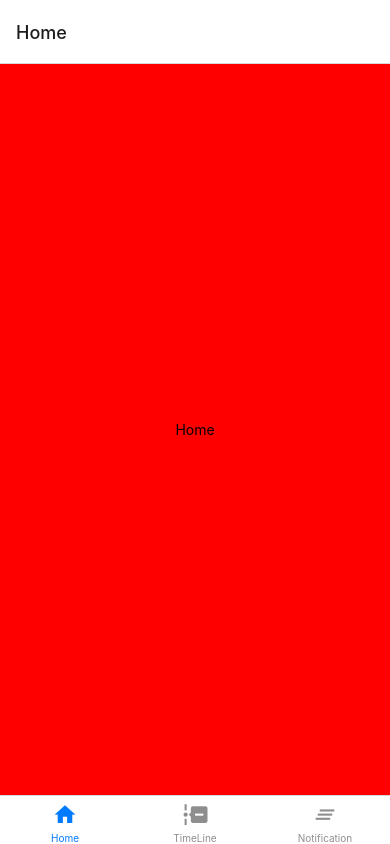
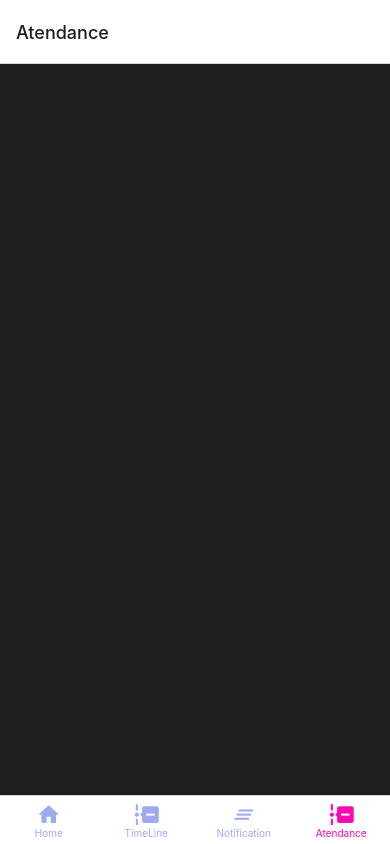
Before and after one commit to brunodias-r/ProjIntSectionsTimeline, a React Native app in the folder SectionsTimeline/: screen /Atendance in a window 390 px wide. Built offline with nearby package versions, Linux system fonts and the light colour scheme.

Commit message:
Criarção de Atendance

```diff
--- a/SectionsTimeline/package.json
+++ b/SectionsTimeline/package.json
@@ -9,7 +9,7 @@
     "web": "expo start --web"
   },
   "dependencies": {
-    "@expo/webpack-config": "^0.17.0",
+    "@expo/webpack-config": "^0.16.19",
     "@react-native-masked-view/masked-view": "^0.2.7",
     "@react-navigation/bottom-tabs": "^6.4.0",
     "@react-navigation/native": "^6.0.13",
@@ -18,12 +18,14 @@
     "expo": "~46.0.9",
     "expo-status-bar": "~1.4.0",
     "install": "^0.13.0",
+    "native-base": "^3.4.17",
     "react": "18.0.0",
     "react-dom": "^18.0.0",
-    "react-native": "0.69.5",
+    "react-native": "^0.69.6",
     "react-native-gesture-handler": "~2.5.0",
     "react-native-safe-area-context": "^4.3.1",
     "react-native-screens": "~3.15.0",
+    "react-native-step-indicator": "^1.0.3",
     "react-native-timeline-flatlist": "^0.8.0",
     "react-native-web": "^0.18.9"
   },
--- /dev/null
+++ b/SectionsTimeline/src/pages/Atendance/index.js
@@ -0,0 +1,126 @@
+import { StyleSheet, Text, StatusBar, View } from 'react-native';
+import React, {useState, useEffect } from 'react';
+import StepIndicator from 'react-native-step-indicator';
+
+const labels = ["Cart","Delivery Address","Order Summary","Payment Method","Track"];
+const customStyles = {
+  stepIndicatorSize: 25,
+  currentStepIndicatorSize:30,
+  separatorStrokeWidth: 2,
+  currentStepStrokeWidth: 3,
+  stepStrokeCurrentColor: '#fe7013',
+  stepStrokeWidth: 3,
+  stepStrokeFinishedColor: '#fe7013',
+  stepStrokeUnFinishedColor: '#aaaaaa',
+  separatorFinishedColor: '#fe7013',
+  separatorUnFinishedColor: '#aaaaaa',
+  stepIndicatorFinishedColor: '#fe7013',
+  stepIndicatorUnFinishedColor: '#ffffff',
+  stepIndicatorCurrentColor: '#ffffff',
+  stepIndicatorLabelFontSize: 13,
+  currentStepIndicatorLabelFontSize: 13,
+  stepIndicatorLabelCurrentColor: '#fe7013',
+  stepIndicatorLabelFinishedColor: '#ffffff',
+  stepIndicatorLabelUnFinishedColor: '#aaaaaa',
+  labelColor: '#999999',
+  labelSize: 13,
+  currentStepLabelColor: '#fe7013'
+}
+
+export default function Atendance(){
+  const data = [
+    {
+      label: 'Ipsum Lorem',
+      status: 'In progress',
+      dateTime: 'Sun, 4th Nov 08;34PM'
+    },
+    {
+      label: 'Ipsum Lorem',
+      status: 'In progress',
+      dateTime: 'Sun, 4th Nov 08;34PM'
+    },
+    {
+      label: 'Ipsum Lorem',
+      status: 'In progress',
+      dateTime: 'Sun, 4th Nov 08;34PM'
+    },
+    {
+      label: 'Ipsum Lorem',
+      status: 'In progress',
+      dateTime: 'Sun, 4th Nov 08;34PM'
+    },
+    {
+      label: 'Ipsum Lorem',
+      status: 'In progress',
+      dateTime: 'Sun, 4th Nov 08;34PM'
+    },
+    {
+      label: 'Ipsum Lorem',
+      status: 'In progress',
+      dateTime: 'Sun, 4th Nov 08;34PM'
+    },
+    {
+      label: 'Ipsum Lorem',
+      status: 'In progress',
+      dateTime: 'Sun, 4th Nov 08;34PM'
+    },
+    {
+      label: 'Ipsum Lorem',
+      status: 'In progress',
+      dateTime: 'Sun, 4th Nov 08;34PM'
+    },
+    {
+      label: 'Ipsum Lorem',
+      status: 'In progress',
+      dateTime: 'Sun, 4th Nov 08;34PM'
+    },
+    {
+      label: 'Ipsum Lorem',
+      status: 'In progress',
+      dateTime: 'Sun, 4th Nov 08;34PM'
+    },
+  ];
+
+  return (
+    <View style={styles.container}>
+      <StatusBar style={styles.statusBarStyle} barStyle="light-content">
+        <View style={styles.viewTwoStyle}>
+          <Text style={styles.textTwoStyle}>Acompanhamento</Text>
+        </View>
+        <View style={styles.viewThreeStyle}>
+
+        </View>
+      </StatusBar>
+    </View>
+  );
+}
+
+const styles = StyleSheet.create({
+  container: {
+    flex: 1,
+    backgroundColor: '#1e1e1e',
+    alignItems: 'center',
+    justifyContent: 'center',
+  },
+  statusBarStyle:{
+    backgroundColor: '#ee0aae',
+  },
+  viewTwoStyle:{
+    height: 55,
+    padding: 10,
+    width: '100%',
+
+    backgroundColor: '#000',
+    elevation: 10,
+    justifyContent: 'center',
+    alignItems: 'center'
+  },
+  textTwoStyle:{
+    color: '#f22f2f',
+    fontSize: 22,
+    fontWeitgh: 'bold'
+  },
+  viewThreeStyle:{
+
+  }
+});
--- a/SectionsTimeline/src/pages/Home/index.js
+++ b/SectionsTimeline/src/pages/Home/index.js
@@ -1,13 +1,20 @@
 import { StatusBar } from 'expo-status-bar';
-import { StyleSheet, Button, Text, TouchableOpacity, View } from 'react-native';
+import { StyleSheet, Text, TouchableOpacity, Button, View, Separator, Alert } from 'react-native';
+import React from 'react';
 
-export default function Home(){
+export default function Home() {
+
   return (
     <View style={styles.container}>
       <Text>
         Home
       </Text>
-    </View>
+      <Button
+        title="Press me"
+        onPress={() => Alert.alert('Simple Button pressed')}
+      />
+    </View >
+
   );
 }
 
@@ -18,4 +25,9 @@ const styles = StyleSheet.create({
     alignItems: 'center',
     justifyContent: 'center',
   },
+  separator: {
+    marginVertical: 8,
+    borderBottomColor: '#737373',
+    borderBottomWidth: StyleSheet.hairlineWidth,
+  },
 });
--- a/SectionsTimeline/src/pages/Notification/index.js
+++ b/SectionsTimeline/src/pages/Notification/index.js
@@ -1,5 +1,6 @@
 import { StatusBar } from 'expo-status-bar';
 import { StyleSheet, Button, Text, View } from 'react-native';
+import React from 'react';
 
 export default function Notification(){
   return (
--- a/SectionsTimeline/src/pages/TimeLine/index.js
+++ b/SectionsTimeline/src/pages/TimeLine/index.js
@@ -1,57 +1,3 @@
-// import { ScrollView, View, StyleSheet } from 'react-native';
-// import Timeline from 'react-native-timeline-flatlist'
-
-// const TimeLine = () => {
-//   const data = [
-//     {time: '09:00', title: 'Event 1', description: 'Event 1 Description'},
-//     {time: '10:45', title: 'Event 2', description: 'Event 2 Description'},
-//     {time: '12:00', title: 'Event 3', description: 'Event 3 Description'},
-//     {time: '14:00', title: 'Event 4', description: 'Event 4 Description'},
-//     {time: '16:30', title: 'Event 5', description: 'Event 5 Description'}
-//   ];
-
-//   return (
-//     <ScrollView>
-//       <View style={styles.container}>
-//         <Timeline
-//           data={data}
-//           circleSize={20}
-//           separator={true}
-//           circleColor='red'
-//           lineColor='blue'
-//           timeStyle={styles.time}
-//           descriptionStyle={styles.description}
-//         >
-//         </Timeline>
-//       </View>
-//     </ScrollView>
-//   )
-// }
-
-// export default TimeLine;
-
-// const styles = StyleSheet.create({
-//   container: {
-//     flex: 1,
-//     backgroundColor: '#ddaabb',
-//     alignItems: 'center',
-//     justifyContent: 'center',
-//   },
-//   time: {
-//     textAlign: 'center',
-//     fontSize: 10,
-//     backgroundColor: 'red',
-//     color: 'white',
-//     padding: 5,
-//     borderRadius: 13,
-//     overflow: 'hidden'
-//   },
-//   description: {
-//     fontSize: 12,
-//     color: 'red'
-//   }
-// });
-
 // import React in our code
 import React from 'react';
 
@@ -162,9 +108,6 @@ const styles = StyleSheet.create({
     justifyContent: 'center'
   },
   //Timeline
-  authorStyle:{
-    fontWeight: 'bolder'
-  },
   titleStyle: {
     fontWeight: 'bold'
   },
--- a/SectionsTimeline/src/routes.js
+++ b/SectionsTimeline/src/routes.js
@@ -5,6 +5,7 @@ import React from 'react';
 import Home from './pages/Home';
 import Notification from './pages/Notification';
 import TimeLine from './pages/TimeLine';
+import Atendance from './pages/Atendance';
 
 const Tab = createBottomTabNavigator();
 
@@ -12,7 +13,7 @@ export default function Routes() {
     return (
         <Tab.Navigator
             initialRouteName="Home"
-            tabBarOptions={{
+            screenOptions={{
                 style: {
                     backgroundColor: '#121213',
                     borderTopColor: 'transparent'
@@ -59,6 +60,17 @@ export default function Routes() {
                     )
                 }}
             />
+
+            <Tab.Screen
+                name="Atendance"
+                component={Atendance}
+                options={{
+                    tabBarIcon: ({ size, color }) => (
+                        // <Entypo name="home" size={size} color={color} />
+                        <MaterialCommunityIcons name="timeline-minus" size={size} color={color} />
+                    )
+                }}
+            />
         </Tab.Navigator>
     )
 }
```
Also changed, not shown: 1 other file (tests, documents, lock files or other folders).
